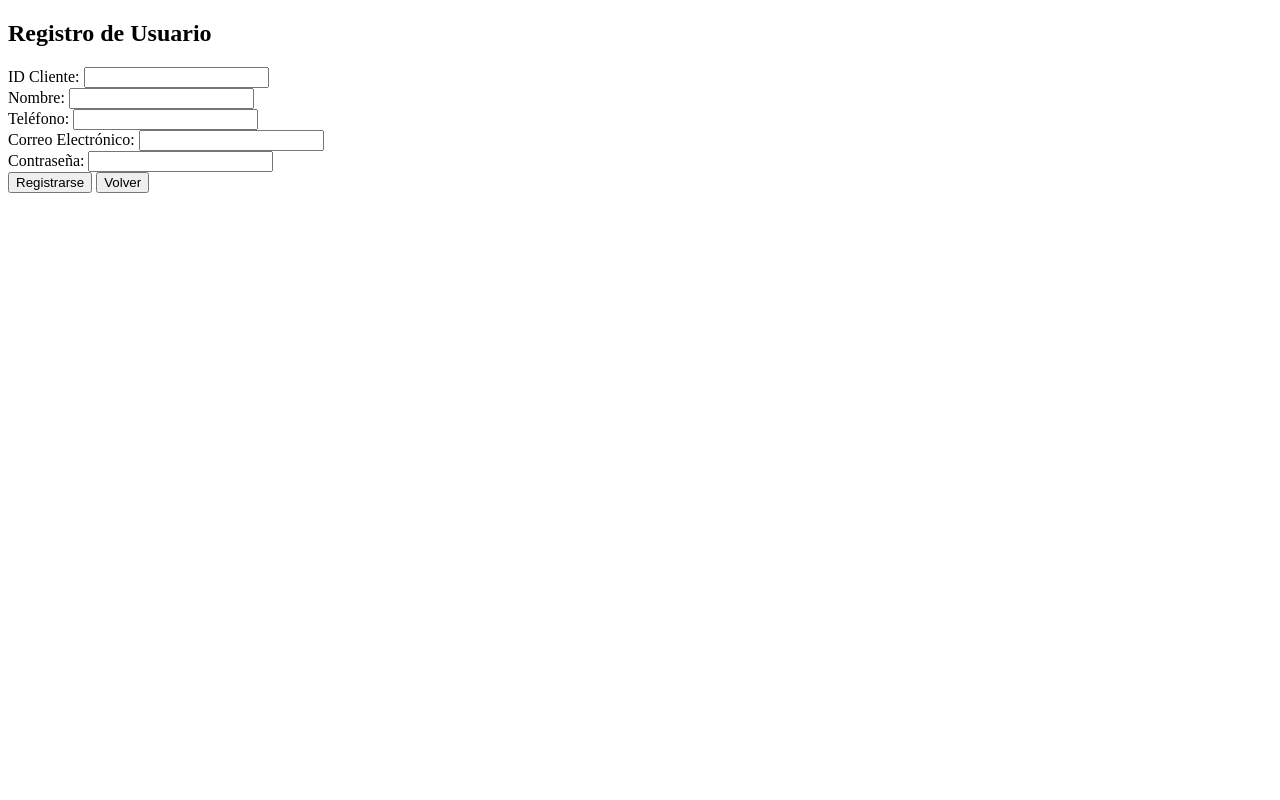
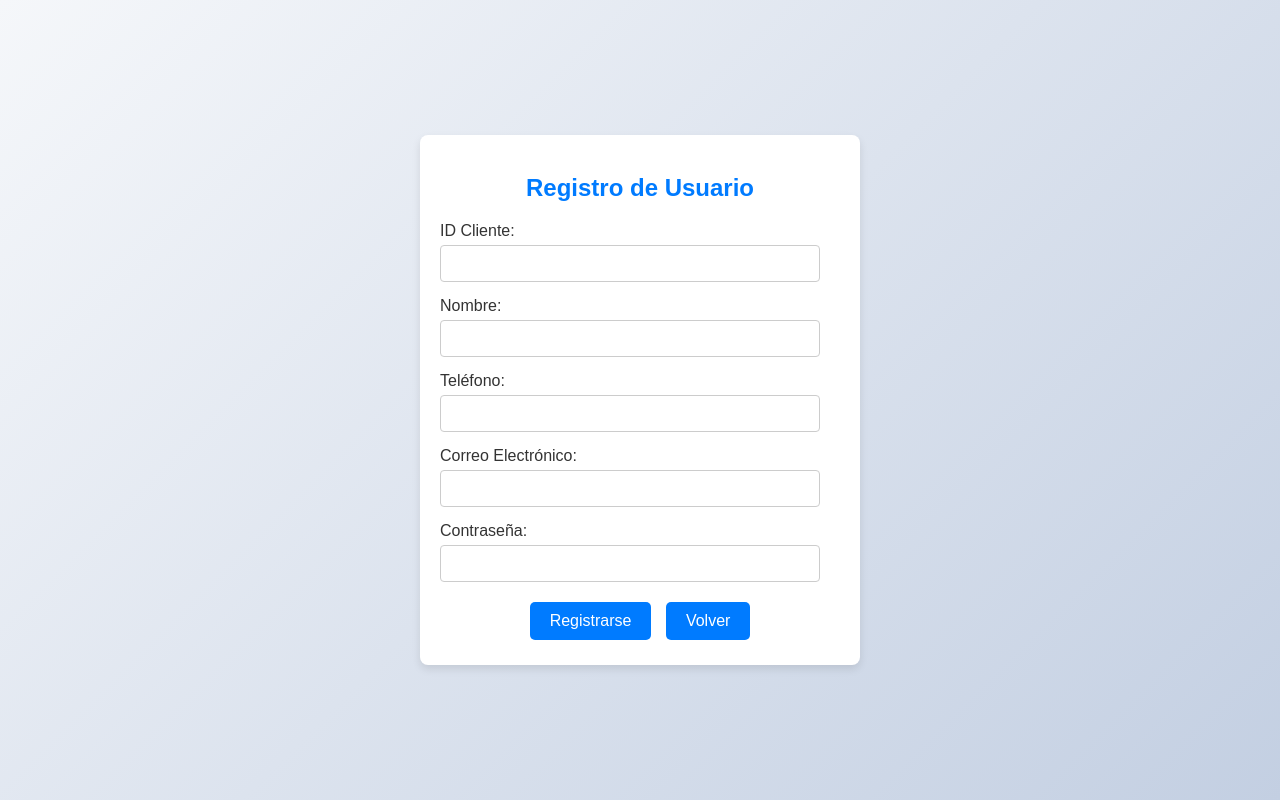
Before and after one commit to IIJaredII/BrewCoffeAdmin, a website: page public/cliente/html/signin.html in a window 1280 px wide. Drawn offline with Linux system fonts and the light colour scheme.

Commit message:
Update signin.html

```diff
--- a/public/cliente/html/signin.html
+++ b/public/cliente/html/signin.html
@@ -4,14 +4,77 @@
     <meta charset="UTF-8">
     <meta name="viewport" content="width=device-width, initial-scale=1.0">
     <title>Registro de Usuario</title>
-    <link rel="stylesheet" href="styles.css">
+    <link rel="stylesheet" href="styles.css"> <!-- Hoja de estilos externa -->
+    <style>
+        /* Estilos CSS */
+        /* Estilo del cuerpo */
+        body {
+            font-family: 'Arial', sans-serif;
+            margin: 0;
+            padding: 0;
+            display: flex;
+            justify-content: center;
+            align-items: center;
+            height: 100vh;
+            background: linear-gradient(135deg, #f5f7fa, #c3cfe2);
+            color: #333;
+        }
+        /* Estilo del contenedor */
+        .container {
+            background: #fff;
+            padding: 20px;
+            border-radius: 8px;
+            box-shadow: 0 4px 8px rgba(0, 0, 0, 0.1);
+            max-width: 400px;
+            width: 100%;
+            text-align: center;
+        }
+        /* Estilo del encabezado h2 */
+        h2 {
+            margin-bottom: 20px;
+            color: #007bff;
+        }
+        /* Estilo del grupo de formulario */
+        .form-group {
+            margin-bottom: 15px;
+            text-align: left;
+        }
+        /* Estilo de las etiquetas del formulario */
+        .form-group label {
+            display: block;
+            margin-bottom: 5px;
+        }
+        /* Estilo de los campos de entrada del formulario */
+        .form-group input {
+            width: calc(100% - 20px);
+            padding: 10px;
+            border: 1px solid #ccc;
+            border-radius: 4px;
+            box-sizing: border-box;
+        }
+        /* Estilo de los botones */
+        button {
+            padding: 10px 20px;
+            font-size: 1em;
+            color: #fff;
+            background-color: #007bff;
+            border: none;
+            border-radius: 5px;
+            cursor: pointer;
+            transition: background-color 0.3s;
+            margin: 5px;
+        }
+        /* Efecto hover en los botones */
+        button:hover {
+            background-color: #0056b3;
+        }
+    </style>
 </head>
 <body>
     <div class="container">
         <h2>Registro de Usuario</h2>
 
         <form id="registrar" action="/cliente/signin" method="PUT">
-
             <div class="form-group">
                 <label for="id">ID Cliente:</label>
                 <input type="text" id="id" name="id" required>
```
